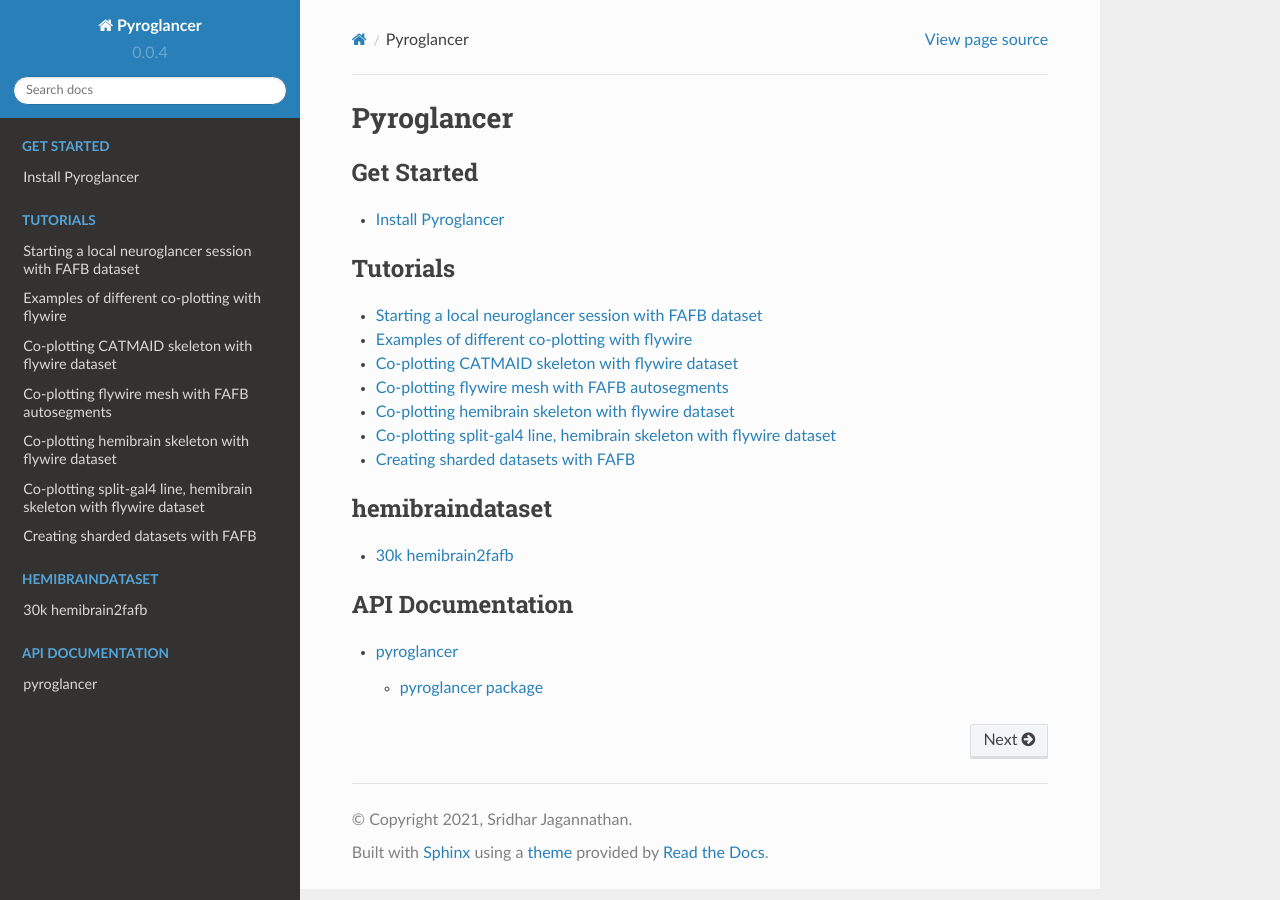
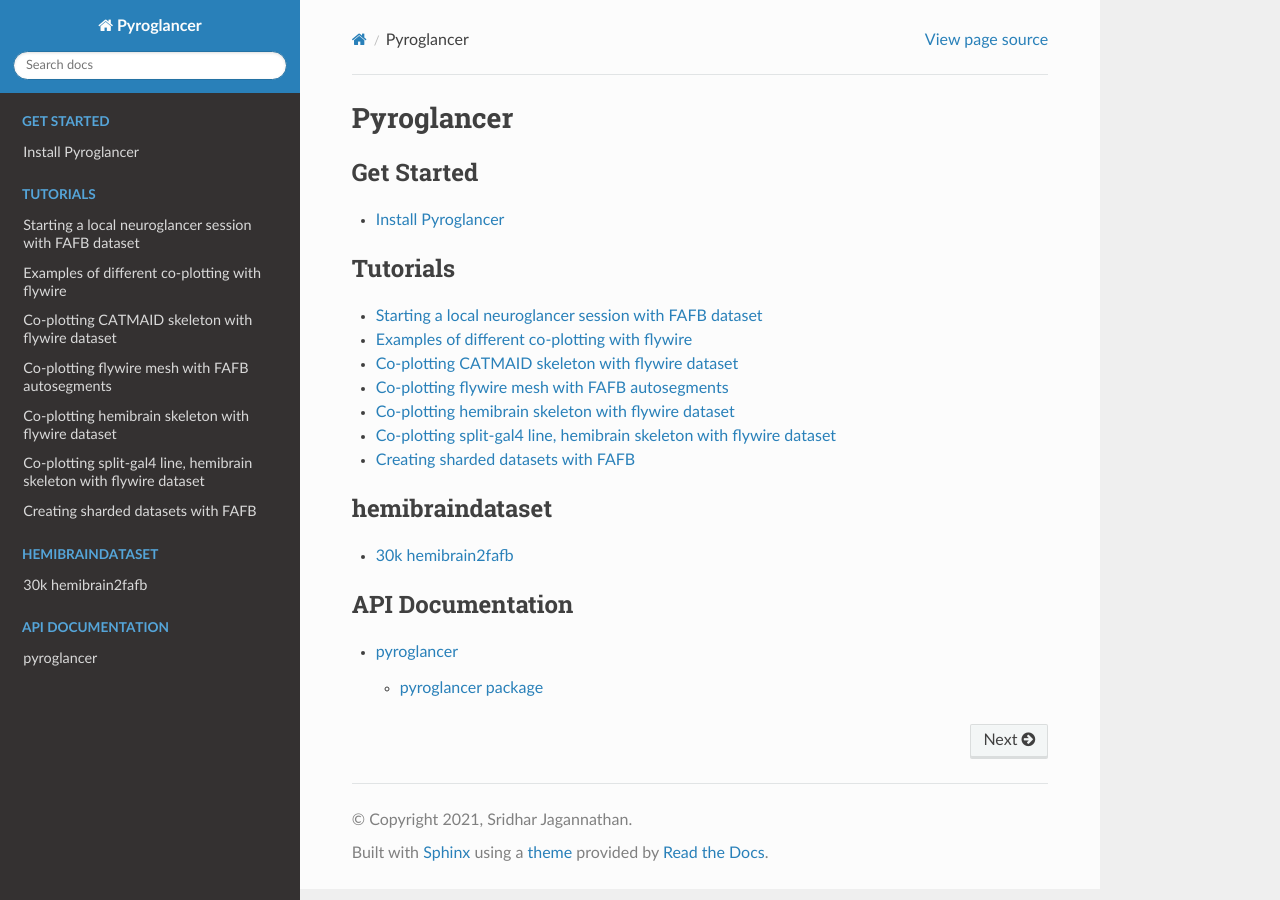
Before and after one commit to SridharJagannathan/pyroglancer, a Sphinx documentation site: the page built from docs/source/index.rst, in a window 1280 px wide. Built offline with Sphinx 7.4.7 and the Read the Docs theme 2.0.0, drawn with Linux system fonts in a browser that asks for light colours; formulas are drawn with MathJax 3.

Commit message:
fix error

```diff
--- a/docs/source/conf.py
+++ b/docs/source/conf.py
@@ -7,10 +7,10 @@
 # If extensions (or modules to document with autodoc) are in another directory,
 # add these directories to sys.path here. If the directory is relative to the
 # documentation root, use os.path.abspath to make it absolute, like shown here.
-import os
-import sys
-import pyroglancer
-sys.path.insert(0, os.path.abspath('../../pyroglancer'))
+# import os
+# import sys
+# import pyroglancer
+# sys.path.insert(0, os.path.abspath('../../pyroglancer'))
 
 
 # -- Project information -----------------------------------------------------
@@ -19,10 +19,10 @@
 copyright = '2021, Sridhar Jagannathan'
 author = 'Sridhar Jagannathan'
 
-# The short X.Y version.
-version = pyroglancer.__version__
-# The full version, including alpha/beta/rc tags.
-release = pyroglancer.__version__
+# # The short X.Y version.
+# version = pyroglancer.__version__
+# # The full version, including alpha/beta/rc tags.
+# release = pyroglancer.__version__
 
 
 # -- General configuration ---------------------------------------------------
```
